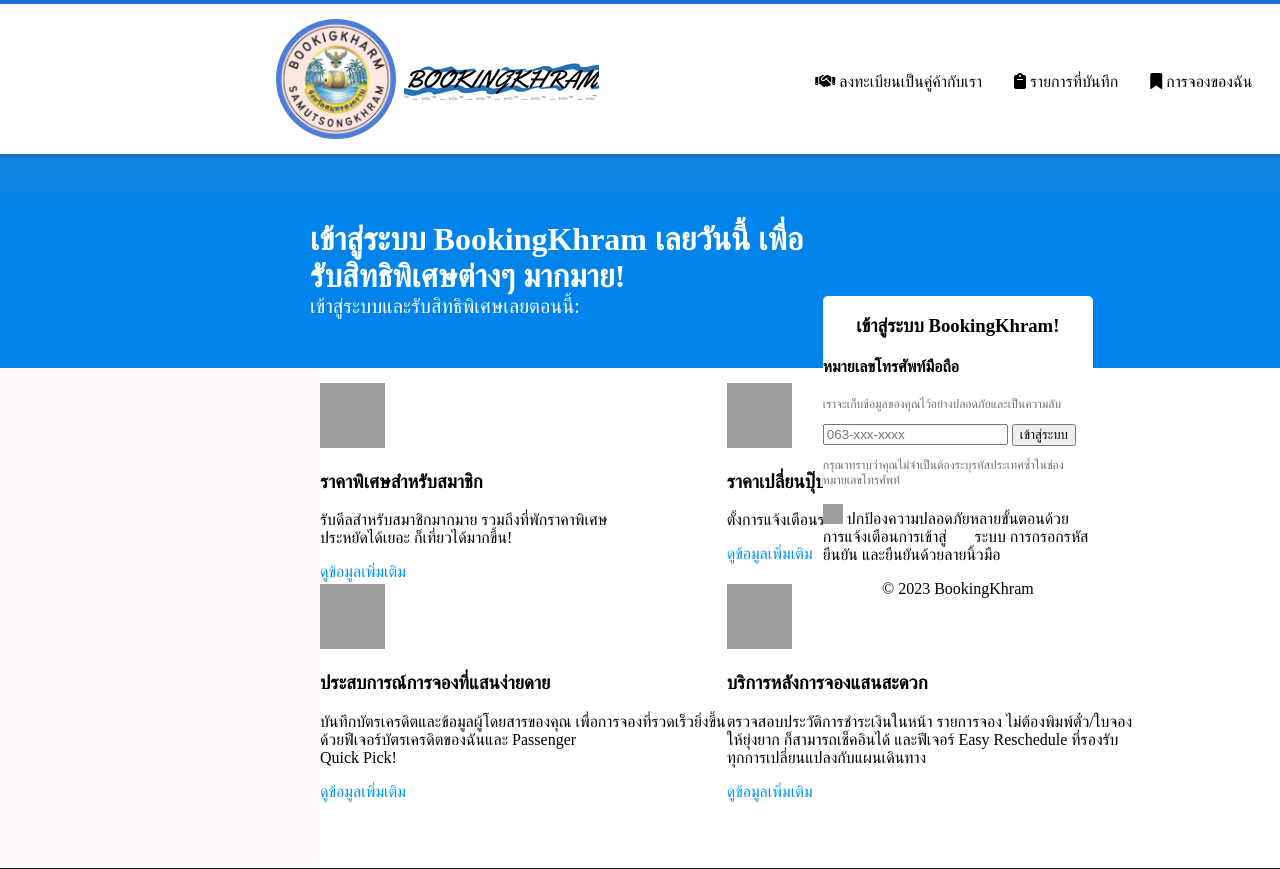
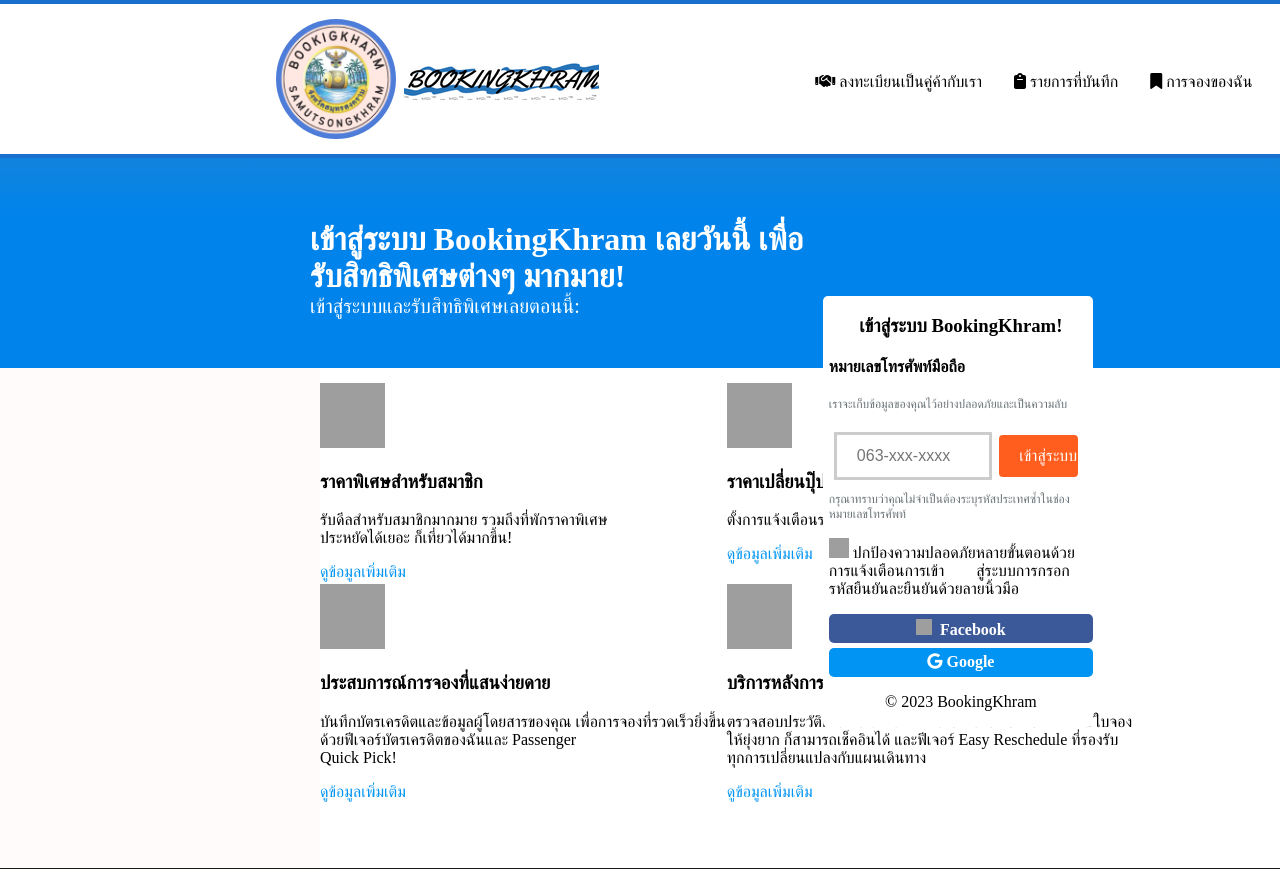
Before and after one commit to RampartWare/BookingHotel, a Django app: page /login in a window 1280 px wide; the page is wider, and only the part inside the window is pictured. Shown: the top 869 px of that part. Run offline with Django 4.2, Linux system fonts and the light colour scheme; some libraries are stand-ins or nearby versions; grey boxes are pictures that could not be loaded.

Commit message:
Basehotel

```diff
--- a/Hotel/templates/login.html
+++ b/Hotel/templates/login.html
@@ -15,16 +15,23 @@
                  <h4>หมายเลขโทรศัพท์มือถือ</h4>
                 <p class="box-register">เราจะเก็บข้อมูลของคุณไว้อย่างปลอดภัยและเป็นความลับ</p>
                 <form>
-                    <input type="tel" id="phone" name="phone" placeholder="063-xxx-xxxx" required>
+                    <input type="text" id="phone" name="phone" placeholder="063-xxx-xxxx" required>
                     <input type="submit" value="เข้าสู่ระบบ">
                 </form>
                 <p class="box-register">กรุณาทราบว่าคุณไม่จำเป็นต้องระบุรหัสประเทศซ้ำในช่องหมายเลขโทรศัพท์</p>
 
                 <div class="security">
                     <p><img src="https://d1785e74lyxkqq.cloudfront.net/_next/static/v2/c/cecc53dcd35f87c240ab79221f168647.svg" height="20" width="20">
-                       ปกป้องความปลอดภัยหลายขั้นตอนด้วย การแจ้งเตือนการเข้าสู่ &nbsp; &nbsp; &nbsp;  ระบบ การกรอกรหัสยืนยัน และยืนยันด้วยลายนิ้วมือ </p>
+                       ปกป้องความปลอดภัยหลายขั้นตอนด้วยการแจ้งเตือนการเข้า&nbsp; &nbsp;  &nbsp; &nbsp;&nbsp;สู่ระบบการกรอกรหัสยืนยันละยืนยันด้วยลายนิ้วมือ </p>
                 </div>
-
+                <div class="regis-feacbook">
+                    <a href="#" class="link-register-without"><img src="https://d1785e74lyxkqq.cloudfront.net/_next/static/v2/5/5fd7436718bbc993968fec6018df4dff.svg" width="16" height="16">
+                        &nbsp;Facebook
+                    </a>
+                </div>
+                <div class="regis-google">
+                    <a href="#" class="link-register-without"><i class="fa-brands fa-google"></i>&nbsp;Google</a>
+                </div>
                 <p class="box-thregister2">© 2023 BookingKhram</p></div>
             <div class="rltdiv3"> </div>
         </div>
@@ -36,7 +43,7 @@
                 <img importance="low" loading="lazy" src="https://ik.imagekit.io/tvlk/image/imageResource/2018/07/03/1530614337260-467fe5c9d9393d8aa0a1858b9595c613.svg?tr=h-65,q-75,w-65" srcset="https://ik.imagekit.io/tvlk/image/imageResource/2018/07/03/1530614337260-467fe5c9d9393d8aa0a1858b9595c613.svg?tr=h-65,q-75,w-65 1x, https://ik.imagekit.io/tvlk/image/imageResource/2018/07/03/1530614337260-467fe5c9d9393d8aa0a1858b9595c613.svg?tr=dpr-2,h-65,q-75,w-65 2x, https://ik.imagekit.io/tvlk/image/imageResource/2018/07/03/1530614337260-467fe5c9d9393d8aa0a1858b9595c613.svg?tr=dpr-3,h-65,q-75,w-65 3x" decoding="async" width="65" height="65" style="object-fit: fill; object-position: 50% 50%;">
                 <h3>ราคาพิเศษสำหรับสมาชิก</h3>
                 <p>รับดีลสำหรับสมาชิกมากมาย รวมถึงที่พักราคาพิเศษ <br>ประหยัดได้เยอะ ก็เที่ยวได้มากขึ้น!</p>
-                <a href="https://www.traveloka.com/th-th/" class="register-link">ดูข้อมูลเพิ่มเติม</a>
+                <a href="/" class="register-link">ดูข้อมูลเพิ่มเติม</a>
             </div>
             <div class="rldiv2">
                 <img importance="low" loading="lazy" src="https://ik.imagekit.io/tvlk/image/imageResource/2018/07/06/1530870556405-30c5375a4092447e9d0642f5876b0464.svg?tr=h-65,q-75,w-65" srcset="https://ik.imagekit.io/tvlk/image/imageResource/2018/07/06/1530870556405-30c5375a4092447e9d0642f5876b0464.svg?tr=h-65,q-75,w-65 1x, https://ik.imagekit.io/tvlk/image/imageResource/2018/07/06/1530870556405-30c5375a4092447e9d0642f5876b0464.svg?tr=dpr-2,h-65,q-75,w-65 2x, https://ik.imagekit.io/tvlk/image/imageResource/2018/07/06/1530870556405-30c5375a4092447e9d0642f5876b0464.svg?tr=dpr-3,h-65,q-75,w-65 3x" decoding="async" width="65" height="65" style="object-fit: fill; object-position: 50% 50%;">
--- a/Hotel/urls.py
+++ b/Hotel/urls.py
@@ -9,5 +9,6 @@ urlpatterns = [
     path('register',views.register),
     path('mybooking',views.mybooking),
     path('recorded',views.recorded),
-    path('about', views.about)
+    path('about', views.about),
+    path('hotelcoco', views.hotelcoco)
 ]
--- a/Hotel/views.py
+++ b/Hotel/views.py
@@ -14,3 +14,5 @@ def mybooking(request):
     return render(request, 'mybooking.html')
 def about(request):
     return render(request, 'about.html')
+def hotelcoco(request):
+    return render(request, 'hotelcoco.html')
--- a/static/css/style.css
+++ b/static/css/style.css
@@ -232,7 +236,7 @@ ul {
     }
 
     .rltdiv1 { grid-area: 1 / 1 / 2 / 2; }
-    .rltdiv2 { grid-area: 1 / 2 / 2 / 3;background-color:rgba(255,255,255,1.00) ;border-radius: 5px; position: absolute; top:120px; right: 50px;}
+    .rltdiv2 { grid-area: 1 / 2 / 2 / 3;background-color:rgba(255,255,255,1.00) ;border-radius: 5px; position: absolute; top:120px; right: 50px; padding-left: 6px;}
     .rltdiv3 { grid-area: 1 / 3 / 2 / 4; }
 
 .box-head-regis{
@@ -286,6 +290,65 @@ ul {
 }
 .box-thregister2{
     text-align: center;
+}
+input[type=text] {
+    width: 60%;
+    padding: 12px 20px;
+    margin: 8px 0px 0px 5px;
+    box-sizing: border-box;
+    border: 3px solid #ccc;
+    -webkit-transition: 0.5s;
+    transition: 0.5s;
+    outline: none;
+    font-size: 16px;
+  }
+  input[type=text]:focus {
+    border: 3px solid rgba(1,148,243,1.00);
+  }
+  input[type=submit] {
+    margin-left: 3px;
+    background-color: #ff5e1f;
+    color: white;
+    padding: 12px 20px;
+    border: none;
+    border-radius: 4px;
+    cursor: pointer;
+    width: 30%;
+    font-size: 16px;
+  }
+
+  input[type=submit]:hover {
+    background-color: #cf4b17;
+  }
+
+.regis-feacbook{
+    background-color:#3B5998;
+    width: 100%;
+    font-size: 14px;
+    text-align: center;
+    height:20px;
+    border-radius: 5px;
+    padding-top: 5px;
+    padding-bottom: 4px;
+    margin-top: 5px;
+}
+.regis-google{
+    background-color:#0194F3;
+    width: 100%;
+    font-size: 14px;
+    text-align: center;
+    height:20px;
+    border-radius: 5px;
+    padding-top: 5px;
+    padding-bottom: 4px;
+    margin-top: 5px;
+}
+.link-register-without{
+    padding-top:5px;
+    color: #ffffff;
+    font-size:16px;
+    font-weight: bold;
+    text-decoration: none;
 }
 
 /*registe and login*/
```
Also changed, not shown: other parts of static/css/style.css (+80 -1 lines), Hotel/templates/hotelcoco.html (added, +68 -0 lines), Hotel/templates/index.html (+10 -1 lines), Hotel/templates/register.html (+12 -3 lines).
